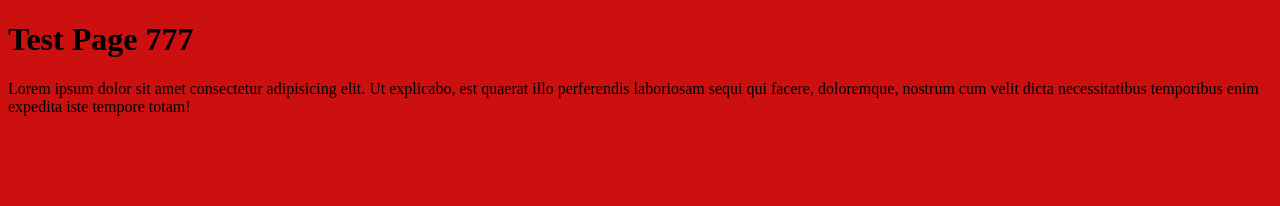
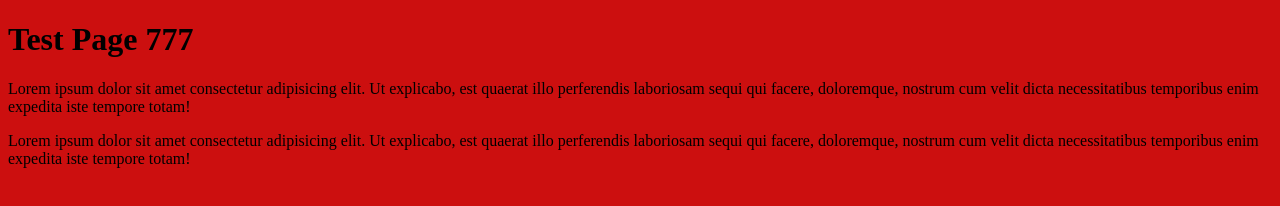
Before and after one commit to Prozor1/gitTutorial-, a plain HTML site: page index.html in a window 1280 px wide. Drawn offline with Linux system fonts and the light colour scheme.

Commit message:
Update index.html
add ppp

```diff
--- a/index.html
+++ b/index.html
@@ -15,6 +15,10 @@
         sequi qui facere, doloremque, nostrum cum velit dicta necessitatibus temporibus enim expedita iste tempore
         totam!</p>
 
+    <p>Lorem ipsum dolor sit amet consectetur adipisicing elit. Ut explicabo, est quaerat illo perferendis laboriosam
+        sequi qui facere, doloremque, nostrum cum velit dicta necessitatibus temporibus enim expedita iste tempore
+        totam!</p>
+
 
 </body>
 
```
